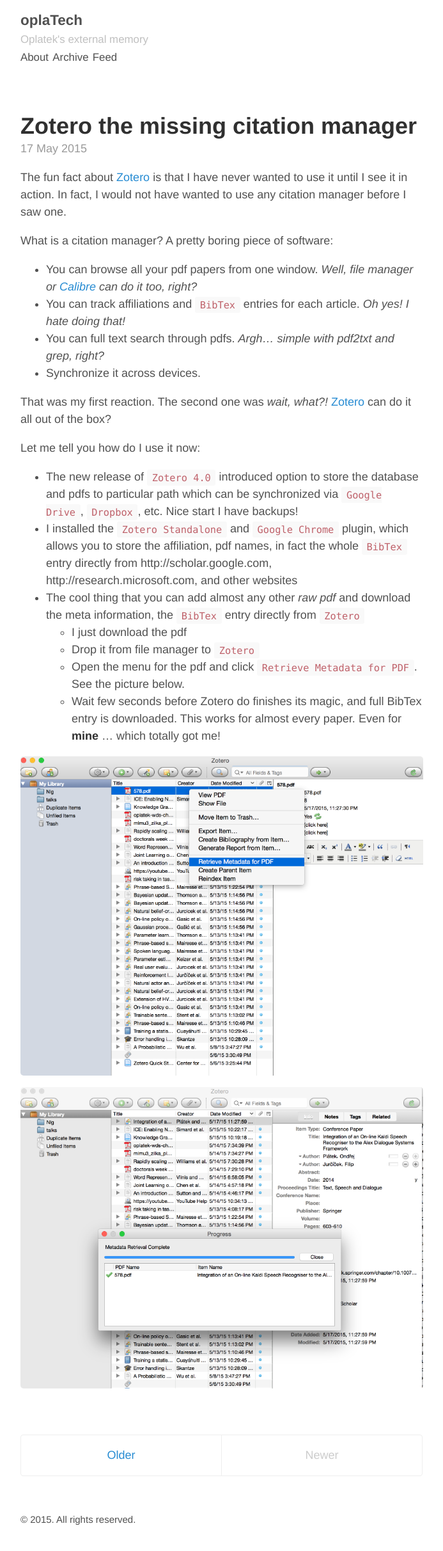
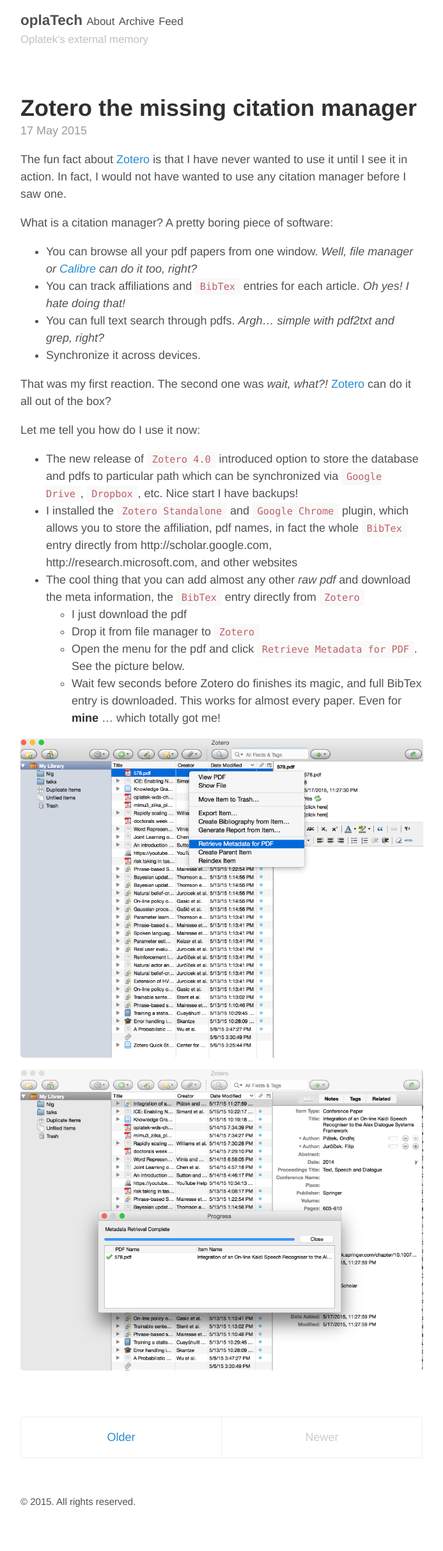
Before and after one commit to oplatek/oplatek.github.io, a Jekyll site: the page built from index.html, in a window 1280 px wide. Shown: the whole page at 64% size, without its empty margins (293-986 px from the left). Built offline with Jekyll 4.4.1, drawn with Linux system fonts in a browser that asks for light colours; the list of posts is cut into pages by our own code; after the commit the page ends 2396 px from its top, so only the background shows below that.

Commit message:
position about archive etc to the right

```diff
--- a/_layouts/default.html
+++ b/_layouts/default.html
@@ -9,12 +9,13 @@
       <header class="masthead">
         <h3 class="masthead-title">
           <a href="{{ site.baseurl }}/" title="Home">{{ site.title }}</a>
+          <span class="masthead-title-right">
+              {% for page in site.pages_list %}
+              <small><a href="{{ page[1]  }}">{{ page[0] }}</a></small>
+              {% endfor %}
+          </span>
           </br>
           <small>{{ site.tagline }}</small>
-          </br>
-          {% for page in site.pages_list %}
-          <small><a href="{{ page[1]  }}">{{ page[0] }}</a></small>
-          {% endfor %}
         </h3>
       </header>
 
--- a/_sass/_masthead.scss
+++ b/_sass/_masthead.scss
@@ -24,3 +24,7 @@
     letter-spacing: 0;
   }
 }
+
+.masthead-title-righta {
+    float: right;
+}
```
